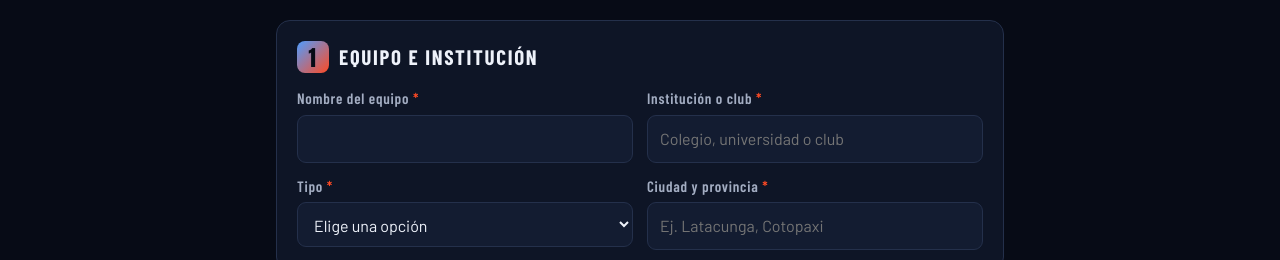
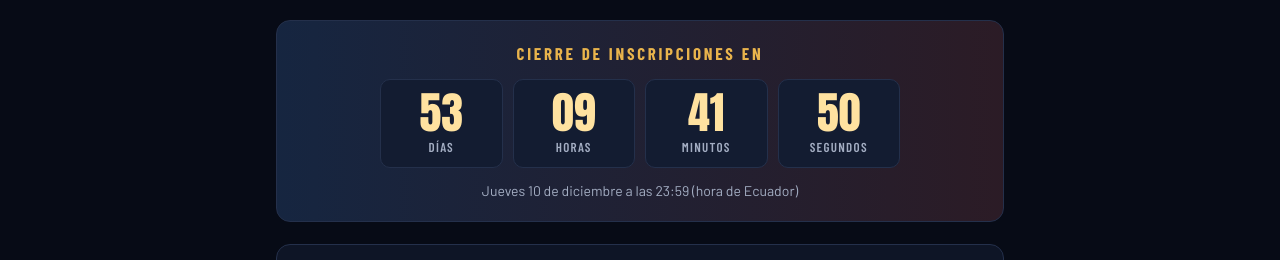
Before and after one commit to tesla3dd/crsc2026, a plain HTML site: page index.html in a window 1280 px wide. Shown: the part 692-952 px from the top of the page. Drawn offline with nearby package versions, Linux system fonts and the light colour scheme.

Commit message:
Update index.html

```diff
--- a/index.html
+++ b/index.html
@@ -83,6 +83,14 @@ table.prices{width:100%;border-collapse:collapse;font-variant-numeric:tabular-nu
 .code{font-family:var(--display);font-size:30px;letter-spacing:.06em;color:var(--gold-2)}
 pre.summary{white-space:pre-wrap;font-family:var(--body);font-size:14px;background:var(--panel-2);border:1px solid var(--line);border-radius:10px;padding:12px;margin:0;max-height:260px;overflow:auto}
 .row{display:flex;flex-wrap:wrap;gap:10px}
+[hidden]{display:none!important}
+.countdown{align-items:center;text-align:center;gap:12px;background:linear-gradient(90deg,rgba(79,157,255,.12),rgba(255,74,36,.12)),var(--panel)}
+.cd-title{margin:0;font-family:var(--label);font-weight:700;font-size:17px;letter-spacing:.16em;text-transform:uppercase;color:var(--gold)}
+.cd-grid{display:grid;grid-template-columns:repeat(4,minmax(0,1fr));gap:10px;width:100%;max-width:520px}
+.cd-box{background:var(--panel-2);border:1px solid var(--line);border-radius:10px;padding:10px 4px;display:flex;flex-direction:column;align-items:center}
+.cd-num{font-family:var(--display);font-size:clamp(30px,8vw,44px);line-height:1;color:var(--gold-2);font-variant-numeric:tabular-nums}
+.cd-lbl{font-family:var(--label);font-weight:600;font-size:13px;letter-spacing:.1em;text-transform:uppercase;color:var(--muted);margin-top:4px}
+.cd-sub{margin:0;color:var(--muted);font-size:14px}
 footer{color:var(--muted);font-size:14px;text-align:center}
 @media (prefers-reduced-motion:no-preference){.btn{transition:border-color .15s, transform .15s}.btn:active{transform:translateY(1px)}}
 </style>
@@ -104,6 +112,17 @@ footer{color:var(--muted);font-size:14px;text-align:center}
       <span class="chip">Inscripciones hasta el <b>jueves 10 de diciembre</b></span>
     </div>
   </header>
+
+  <section class="countdown" id="countdown" aria-live="polite">
+    <p class="cd-title" id="cdTitle">Cierre de inscripciones en</p>
+    <div class="cd-grid" id="cdGrid">
+      <div class="cd-box"><span class="cd-num" id="cdD">--</span><span class="cd-lbl">Días</span></div>
+      <div class="cd-box"><span class="cd-num" id="cdH">--</span><span class="cd-lbl">Horas</span></div>
+      <div class="cd-box"><span class="cd-num" id="cdM">--</span><span class="cd-lbl">Minutos</span></div>
+      <div class="cd-box"><span class="cd-num" id="cdS">--</span><span class="cd-lbl">Segundos</span></div>
+    </div>
+    <p class="cd-sub">Jueves 10 de diciembre a las 23:59 (hora de Ecuador)</p>
+  </section>
 
   <form id="form" novalidate>
     <div style="display:flex;flex-direction:column;gap:22px">
@@ -189,21 +208,33 @@ footer{color:var(--muted);font-size:14px;text-align:center}
       <button type="button" class="btn" id="copySummary">Copiar resumen</button>
       <button type="button" class="btn" id="newOne">Inscribir otro equipo</button>
     </div>
-    <p class="hint" style="margin:0">Tu pago queda por verificar; te confirmaremos por WhatsApp. ¿No llegó el correo? Revisa la carpeta de spam o escríbenos al <b style="color:var(--fg)">099 699 8513</b>.</p>
-  </section>
-  <section id="closed" hidden>
-    <h2><span class="n">!</span>Inscripciones cerradas</h2>
-    <p style="margin:0">El plazo terminó el jueves 10 de diciembre. Para casos especiales escríbenos al <b>099 699 8513</b>.</p>
+    <p class="hint" style="margin:0">Tu pago queda por verificar; te enviaremos la confirmación a tu correo electrónico. ¿No te llegó la copia? Revisa la carpeta de spam o escríbenos al <b style="color:var(--fg)">099 699 8513</b>.</p>
   </section>
 
-  <footer>Organizan: Equipo Tesla 3D · U.E.P. San José “La Salle” Latacunga · Información: 099 699 8513</footer>
+  <footer>Organizan: Equipo Tesla 3D · U.E.P. San José “La Salle” Latacunga · Información: 099 699 8513<br>© 2026 Equipo Tesla 3D · Todos los derechos reservados</footer>
 </div>
 <div class="greca" aria-hidden="true"></div>
 
 <script>
 const API = 'https://script.google.com/macros/s/AKfycbx9LBGkLV-98kZQSt_kWmBjSC54lc8NyBCFWKBAJIW0lq2r1iWmyaJdYAv9FJ5WB4bw/exec';
 const CIERRE = new Date('2026-12-10T23:59:59-05:00');
-if (new Date() > CIERRE) { document.getElementById('form').hidden = true; document.getElementById('closed').hidden = false; }
+function tick(){
+  const ms = CIERRE - new Date();
+  if (ms <= 0) {
+    document.getElementById('form').hidden = true;
+    document.getElementById('cdGrid').hidden = true;
+    document.getElementById('cdTitle').textContent = 'Inscripciones cerradas';
+    return false;
+  }
+  const p = n => String(n).padStart(2, '0');
+  const s = Math.floor(ms / 1000);
+  document.getElementById('cdD').textContent = Math.floor(s / 86400);
+  document.getElementById('cdH').textContent = p(Math.floor(s % 86400 / 3600));
+  document.getElementById('cdM').textContent = p(Math.floor(s % 3600 / 60));
+  document.getElementById('cdS').textContent = p(s % 60);
+  return true;
+}
+if (tick()) { const t = setInterval(() => { if (!tick()) clearInterval(t); }, 1000); }
 const CATS = [{"id": "msa", "name": "Minisumo Autónomo", "levels": [["Colegial", 15], ["Amateur", 20], ["Profesional", 25]], "unit": "robot"}, {"id": "msrc", "name": "Minisumo RC", "levels": [["Colegial", 15], ["Amateur", 20], ["Profesional", 25]], "unit": "robot"}, {"id": "micro", "name": "Microsumo", "levels": [["Colegial", 15], ["Amateur", 20], ["Profesional", 25]], "unit": "robot"}, {"id": "sl", "name": "Seguidor de Línea", "levels": [["Colegial", 15], ["Amateur", 20], ["Profesional", 25]], "unit": "robot"}, {"id": "soc", "name": "Robot Soccer", "levels": [["Colegial", 15], ["Profesional", 25]], "unit": "equipo de 2 robots"}, {"id": "lv", "name": "Robot Soccer LEGO / VEX", "levels": [["Inferior", 15], ["Superior", 25]], "unit": "equipo de 2 robots"}];
 
 const $ = id => document.getElementById(id);
```
